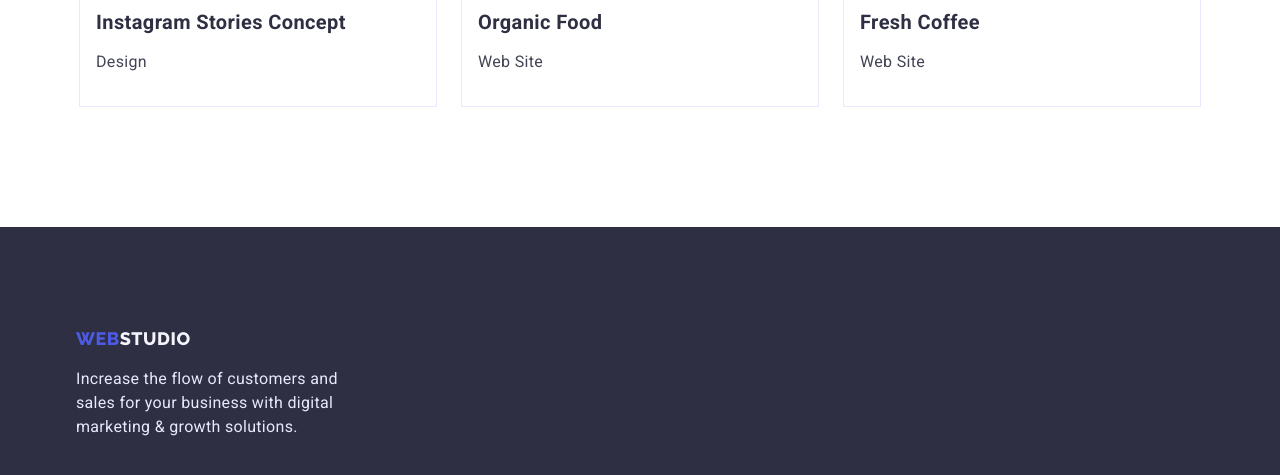
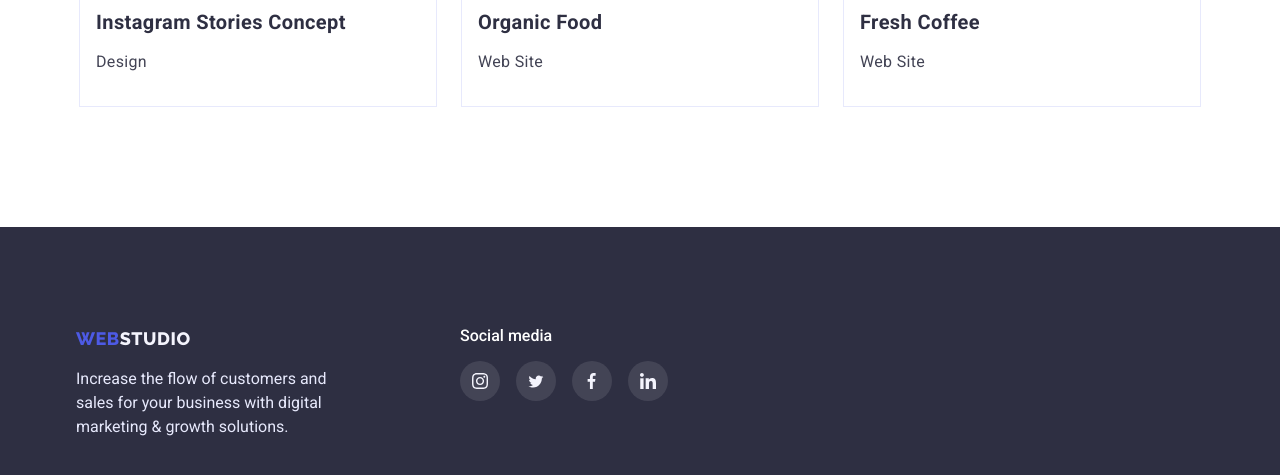
Before and after one commit to KaterynaZub/goit-markup-hw-07, a plain HTML site: page portfolio.html in a window 1280 px wide. Shown: the part 1562-2037 px from the top of the page. Drawn offline with nearby package versions, Linux system fonts and the light colour scheme.

Commit message:
add to correct

```diff
--- a/css/style.css
+++ b/css/style.css
@@ -6,6 +6,7 @@
     --color-white-ffff: #ffffff;
     --color-hover-focus: #404bbf;
     --color-after-titet-footer: #e7e9fc;
+    --color-hover-focus-soc:#31d0aa;
 }
 
 p,
@@ -436,7 +437,7 @@ img {
     font-style: normal;
     font-weight: 500;
     font-size: 16px;
-    color: #ffffff;
+    color: var(--color-white-ffff);
   }
 
   .ft-soc-items-list {
@@ -458,5 +459,5 @@ img {
 
   .ft-soc-item-link:hover,
   .ft-soc-item-link:focus {
-    background: #31d0aa;
+    background: var(--color-hover-focus-soc);
   }
--- a/css/styles.css
+++ b/css/styles.css
@@ -6,6 +6,7 @@
   --color-white-ffff: #ffffff;
   --color-hover-focus: #404bbf;
   --color-after-titet-footer: #e7e9fc;
+  --color-hover-focus-soc:#31d0aa;
 }
 
 p,
@@ -193,6 +194,14 @@ img {
   border: 1px solid var(--color-after-titet-footer);
 border-top: transparent;
 }
+.card-works:hover,
+.card-works:focus{
+  background: var(--color-white-ffff);
+border: 0.5px solid var(--color-logo-footer-text-title);
+box-shadow: 0px 1px 6px rgba(46, 47, 66, 0.08),
+0px 1px 1px rgba(46, 47, 66, 0.16),
+0px 2px 1px rgba(46, 47, 66, 0.08);
+}
 .main-title {
   font-size: 20px;
   line-height: 1.2;
@@ -208,10 +217,24 @@ border-top: transparent;
 }
 
 /*---------footer-------*/
-.footer {
+.footer_section {
   background: var(--primary-color-text);
   padding-top: 100px;
   padding-bottom: 100px;
+}
+.footer{
+  display: flex;
+  gap: 120px;
+}
+
+.footer-after-title {
+  font-size: 16px;
+  line-height: 1.5;
+  color: var(--color-after-titet-footer);
+  box-sizing: border-box;
+  max-width: 264px;
+  margin-top: 16px;
+
 }
 
 .web-footer {
@@ -224,6 +247,7 @@ border-top: transparent;
   text-transform: uppercase;
   color: var(--color-logo-web-btn);
 }
+
 .link-logo-footer {
   font-family: "Raleway";
   font-style: normal;
@@ -232,14 +256,41 @@ border-top: transparent;
   line-height: 1.33;
   letter-spacing: 0.03em;
   color: var(--color-logo-footer-text-title);
+
 }
-.footer-text {
+.social-media-text {
+  font-style: normal;
+  font-weight: 500;
   font-size: 16px;
-  line-height: 1.5;
-  letter-spacing: 0.02em;
-  color: var(--color-after-titet-footer);
-  box-sizing: border-box;
-  width: 264px;
+  color: var(--color-white-ffff);
+}
+
+.ft-soc-items-list {
+  display: flex;
+  justify-content: center;
+  gap: 16px;
   margin-top: 16px;
 }
+
+.ft-soc-item {
+  width: 40px;
+  height: 40px;
+}
+
+.ft-soc-item-link {
+  width: 100%;
+  height: 100%;
+  background-color: rgba(255, 255, 255, 0.1);
+  border-radius: 50%;
+  display: flex;
+  align-items: center;
+  justify-content: center;
+}
+
+.ft-soc-item-link:hover,
+.ft-soc-item-link:focus {
+  background-color: var(--color-hover-focus-soc);
+}
+
+
 /*------------------------------------------Homework ----------------------------*/
--- a/portfolio.html
+++ b/portfolio.html
@@ -111,14 +111,47 @@
          </div>
         </section>
     </main>
-    <footer class="footer">
-        <div class="footer-hero container">
+    <footer class="footer_section">
+            <div class="footer container flex">
+            <div class="footer-left">
               <a class="link-logo-footer link" href="./index.html"><span class="web-footer">WEB</span>STUDIO</a>
-        <p class="footer-text">
+              <p class="footer-after-title">
               Increase the flow of customers and sales for your business with digital
               marketing & growth solutions.
             </p>
           </div>
+          <div class="footer_soc_med">
+            <p class="social-media-text">Social media</p>
+            <ul class="ft-soc-items-list">
+                <li class="ft-soc-item">
+                  <a class="ft-soc-item-link" href="">
+                    <svg class="soc-icon" width="16" height="16">
+                      <use href="./images/icons.svg#icon-instagram"></use>
+                    </svg>
+                  </a>
+                </li>
+
+                <li class="ft-soc-item">
+                  <a class="ft-soc-item-link" href="">
+                    <svg class="soc-icon" width="16" height="13">
+                      <use href="./images/icons.svg#icon-twitter"></use></svg></a>
+                </li>
+
+                <li class="ft-soc-item">
+                  <a class="ft-soc-item-link" href=""
+                    ><svg class="soc-icon" height="16">
+                      <use href="./images/icons.svg#icon-facebook"></use></svg></a>
+                </li>
+
+                <li class="ft-soc-item">
+                  <a class="ft-soc-item-link" href=""
+                    ><svg class="soc-icon" width="16" height="16">
+                      <use href="./images/icons.svg#icon-linkedin"></use></svg></a>
+                </li>
+              </ul>
+              </div>
+          </div>
+
           </footer>
 
 </body>
```
Also changed, not shown: index.html (+2 -0 lines). Lines whose indentation alone changed are shown as unchanged.
